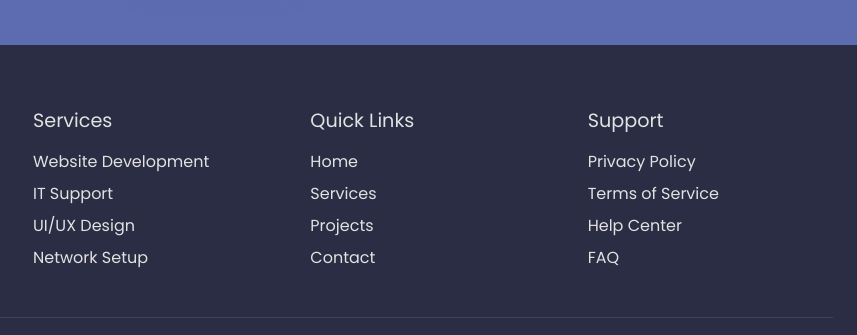
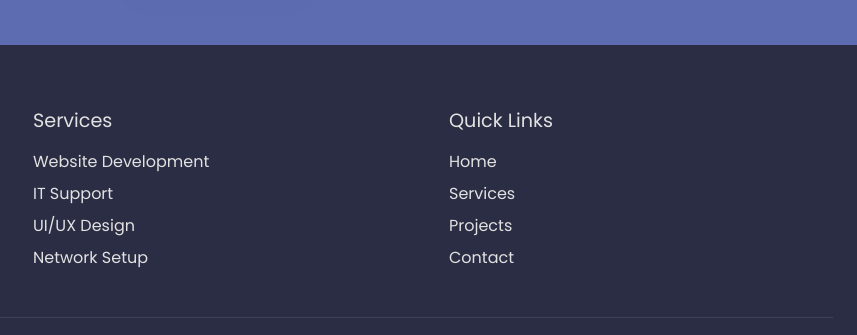
Before and after one commit to hipotech-dev/portifolio, a plain HTML site: page index.html in a window 1280 px wide. Shown: the part 5782-6117 px from the top of the page, 423-1280 px from the left. Drawn offline with nearby package versions, Linux system fonts and the light colour scheme.

Commit message:
Update index.html

```diff
--- a/index.html
+++ b/index.html
@@ -1938,15 +1938,6 @@ body.dark .loader-wrapper {
                             <li><a href="#contact">Contact</a></li>
                         </ul>
                     </div>
-                    <div class="link-group animate-on-scroll" style="transition-delay: 0.4s;">
-                        <h4>Support</h4>
-                        <ul>
-                            <li><a href="#">Privacy Policy</a></li>
-                            <li><a href="#">Terms of Service</a></li>
-                            <li><a href="#contact">Help Center</a></li>
-                            <li><a href="#">FAQ</a></li>
-                        </ul>
-                    </div>
                 </div>
             </div>
             <div class="copyright animate-on-scroll">
```
